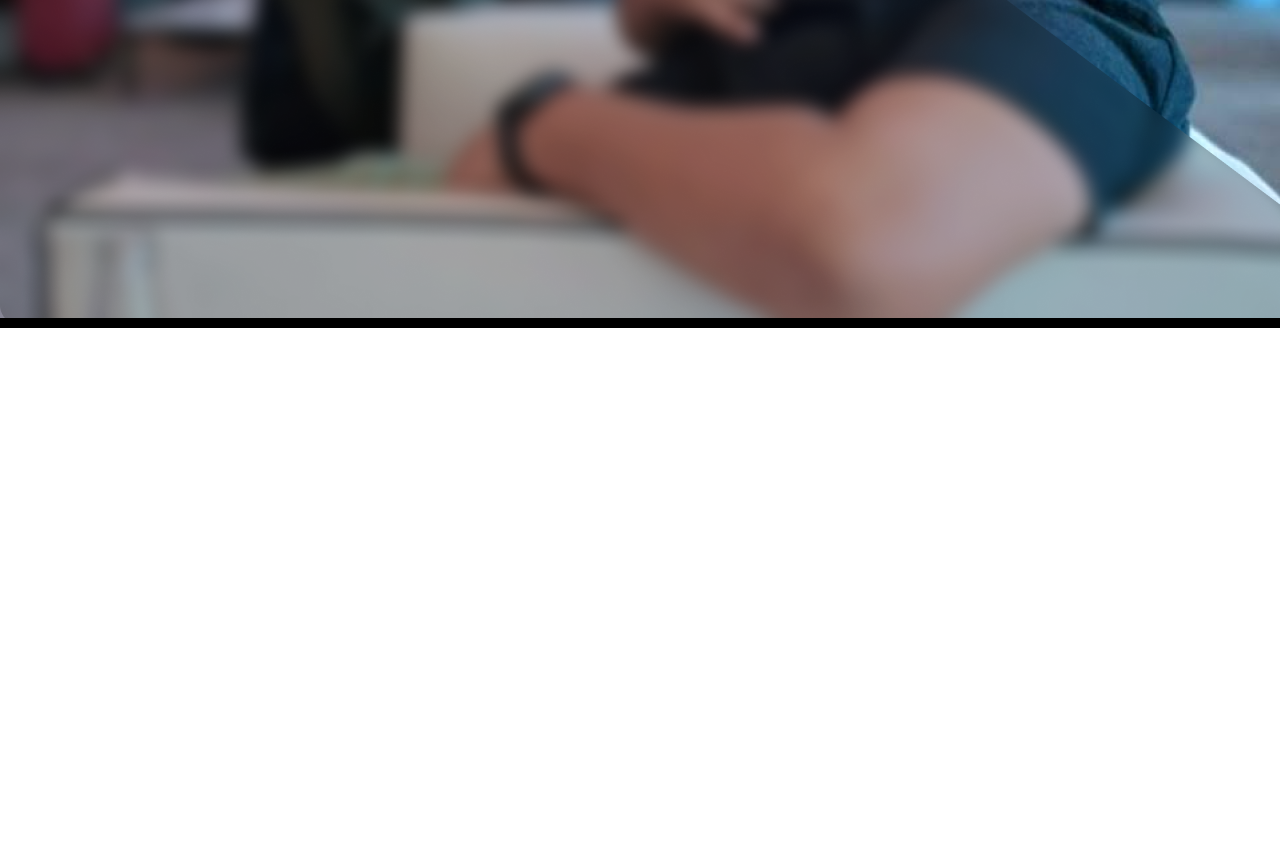
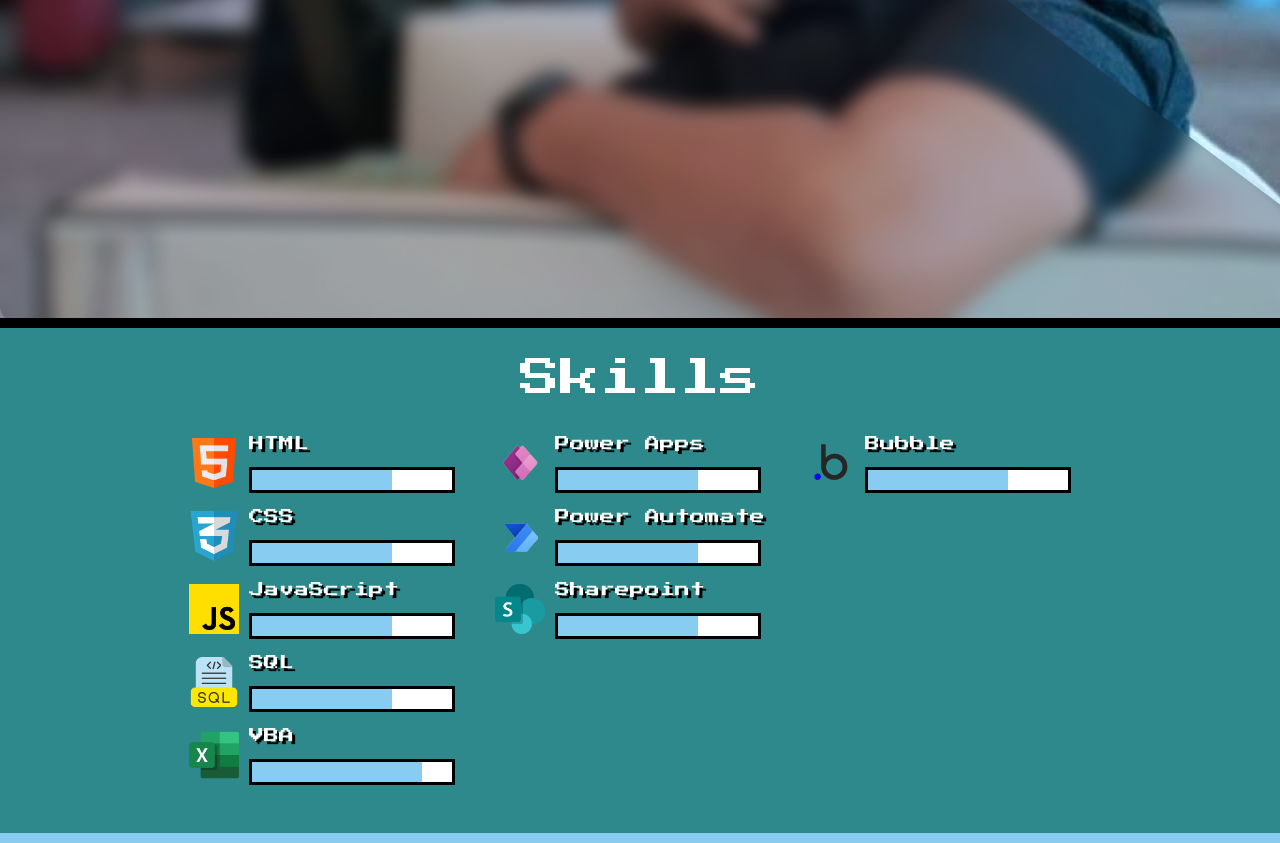
Before and after one commit to bantuness/portfolio-bantunes, a plain HTML site: page index.htm in a window 1280 px wide. Shown: the part 557-1400 px from the top of the page. Before the commit the page ends 885 px from the top, so only its background shows below. Drawn offline with Linux system fonts and the light colour scheme.

Commit message:
Page Skills

```diff
--- /dev/null
+++ b/css/Components/card.css
@@ -0,0 +1,4 @@
+.card{
+    display: flex;
+    flex-direction: row;
+}
--- /dev/null
+++ b/css/Components/img.css
@@ -0,0 +1,8 @@
+.img{
+    padding: 10px;
+}
+
+.img .html, .css, .js, .sql, .excel, .powerapps, .powerautomate, .sharepoint, .bubble{
+    height: 50px;
+    width: 50px;
+}
--- /dev/null
+++ b/css/Components/job.css
@@ -0,0 +1,5 @@
+.job{
+    color: #fff;
+    font-size: 30px;
+    text-shadow: 5px 5px 0 #000;
+}
--- /dev/null
+++ b/css/Components/list_skills.css
@@ -0,0 +1,19 @@
+.list_skills{
+    display: flex;
+    margin-bottom: 40px;
+}
+
+.list_skills .list_left{
+    flex-direction: column;
+    justify-content: center;
+}
+
+.list_skills .list_center{
+    flex-direction: column;
+    justify-content: center;
+}
+
+.list_skills .list_right{
+    flex-direction: column;
+    justify-content: center;
+}
--- /dev/null
+++ b/css/Components/name.css
@@ -0,0 +1,6 @@
+.name{
+    color: #2D898B;
+    font-size: 40px;
+    text-shadow: 5px 5px 0 #000;
+    margin-bottom: 28px;
+}
--- /dev/null
+++ b/css/Components/skills.css
@@ -0,0 +1,7 @@
+.skills{
+    display: flex;
+    flex-direction: column;
+    align-items: center;
+    background-color: #2D898B;
+    border-bottom: 10px solid #88CCF1;
+}
--- a/css/Components/subtitle.css
+++ b/css/Components/subtitle.css
@@ -1,5 +1,18 @@
 .subtitle{
+    display: flex;
+    flex-direction: column;
+    justify-content: space-around;
+    font-size: 15px;
     color: #fff;
-    font-size: 30px;
-    text-shadow: 5px 5px 0 #000;
+    font-family: "Press Start 2P", sans-serif;
+    margin-right: 30px;
+    text-shadow: 3px 3px 0 #000;
 }
+
+.subtitle::after{
+    content: "";
+    background-image: linear-gradient(to right, #88ccf1 var(--white-percentage, 70%), #fff var(--white-percentage, 30%));
+    height: 20px;
+    width: 200px;
+    border: solid 3px #000;
+}
--- a/css/Components/title.css
+++ b/css/Components/title.css
@@ -1,6 +1,6 @@
 .title{
-    color: #2D898B;
+    font-family: "Press Start 2P", sans-serif;
     font-size: 40px;
-    text-shadow: 5px 5px 0 #000;
-    margin-bottom: 28px;
+    color: #fff;
+    margin: 30px;
 }
--- a/index.htm
+++ b/index.htm
@@ -10,13 +10,20 @@
         <link href="https://fonts.googleapis.com/css2?family=Fira+Code:wght@300..700&family=Press+Start+2P&display=swap" rel="stylesheet">
 
         <link rel="stylesheet" href="css/Components/reset.css">
-        <link rel="stylesheet" href="css/Components/title.css">
+        <link rel="stylesheet" href="css/Components/name.css">
         <link rel="stylesheet" href="css/Components/subtitle.css">
         <link rel="stylesheet" href="css/Components/box.css">
         <link rel="stylesheet" href="css/Components/button.css">
         <link rel="stylesheet" href="css/Components/action.css">
         <link rel="stylesheet" href="css/Components/banner.css">
         <link rel="stylesheet" href="css/Components/header.css">
+        <link rel="stylesheet" href="css/Components/skills.css">
+        <link rel="stylesheet" href="css/Components/title.css">
+        <link rel="stylesheet" href="css/Components/job.css">
+        <link rel="stylesheet" href="css/Components/img.css">
+        <link rel="stylesheet" href="css/Components/list_skills.css">
+        <link rel="stylesheet" href="css/Components/icon.css">
+        <link rel="stylesheet" href="css/Components/card.css">
 
     </head>
 
@@ -38,8 +45,8 @@
         <section class="banner">
             <div class="wrapper">
                 <div class="box">
-                    <h1 class="title">Bruno Antunes</h1>
-                    <h2 class="subtitle">FrontEnd Developer</h2>
+                    <h1 class="name">Bruno Antunes</h1>
+                    <h2 class="job">FrontEnd Developer</h2>
                 </div>
 
                 <div class="navigation">
@@ -48,5 +55,103 @@
                 </div>
             </div>
         </section>
+
+        <section class="skills">
+
+            <div class="title">
+                <h1>Skills</h1>
+            </div>
+
+
+            <div class="list_skills">
+                <div class="list_left">
+                    <div class="card">
+                        <div class="img">
+                            <img class="html" src="/assets/img/html.png" alt="">
+                        </div>
+                        <div class="subtitle">
+                            <h2>HTML</h2>
+                        </div>
+                    </div>
+
+
+                    <div class="card">
+                        <div class="img">
+                            <img class="css" src="/assets/img/css.png" alt="">
+                        </div>
+                        <div class="subtitle">
+                            <h2>CSS</h2>
+                        </div>
+                    </div>
+
+                    <div class="card">
+                        <div class="img">
+                            <img class="js" src="/assets/img/js.png" alt="">
+                        </div>
+                        <div class="subtitle">
+                            <h2>JavaScript</h2>
+                        </div>
+                    </div>
+                    <div class="card">
+                        <div class="img">
+                            <img class="sql" src="/assets/img/sql.png" alt="">
+                        </div>
+                        <div class="subtitle">
+                            <h2>SQL</h2>
+                        </div>
+                    </div>
+                    <div class="card">
+                        <div class="img">
+                            <img class="excel" src="/assets/img/excel.png" alt="">
+                        </div>
+                        <div class="subtitle" style="--white-percentage: 85%; --blue-percentage: 15%">
+                            <h2>VBA</h2>
+                        </div>
+                    </div>
+                </div>
+
+                <div class="list_center">
+                    <div class="card">
+                        <div class="img">
+                            <img class="powerapps" src="/assets/img/Power_Apps.png" alt="">
+                        </div>
+                        <div class="subtitle">
+                            <h2>Power Apps</h2>
+                        </div>
+                    </div>
+
+                    <div class="card">
+                        <div class="img">
+                            <img class="powerautomate" src="/assets/img/Power_Automate.png" alt="">
+                        </div>
+                        <div class="subtitle">
+                            <h2>Power Automate</h2>
+                        </div>
+                    </div>
+
+                    <div class="card">
+                        <div class="img">
+                            <img class="sharepoint" src="/assets/img/SharePoint.png" alt="">
+                        </div>
+                        <div class="subtitle">
+                            <h2>Sharepoint</h2>
+                        </div>
+                    </div>
+                </div>
+
+                <div class="list_right">
+                    <div class="card">
+                        <div class="img">
+                            <img class="bubble" src="/assets/img/bubble.png" alt="">
+                        </div>
+                        <div class="subtitle">
+                            <h2>Bubble</h2>
+                        </div>
+                    </div>
+
+            </div>
+
+
+        </section>
     </body>
 </html>
```
Also changed, not shown: assets/img/Power_Apps.png (added), assets/img/Power_Automate.png (added), assets/img/Power_BI.png (added), assets/img/SharePoint.png (added), assets/img/bubble.png (added), assets/img/css.png (added), assets/img/excel.png (added), assets/img/html.png (added), assets/img/js.png (added), assets/img/slide.png (added), assets/img/sql.png (added).
